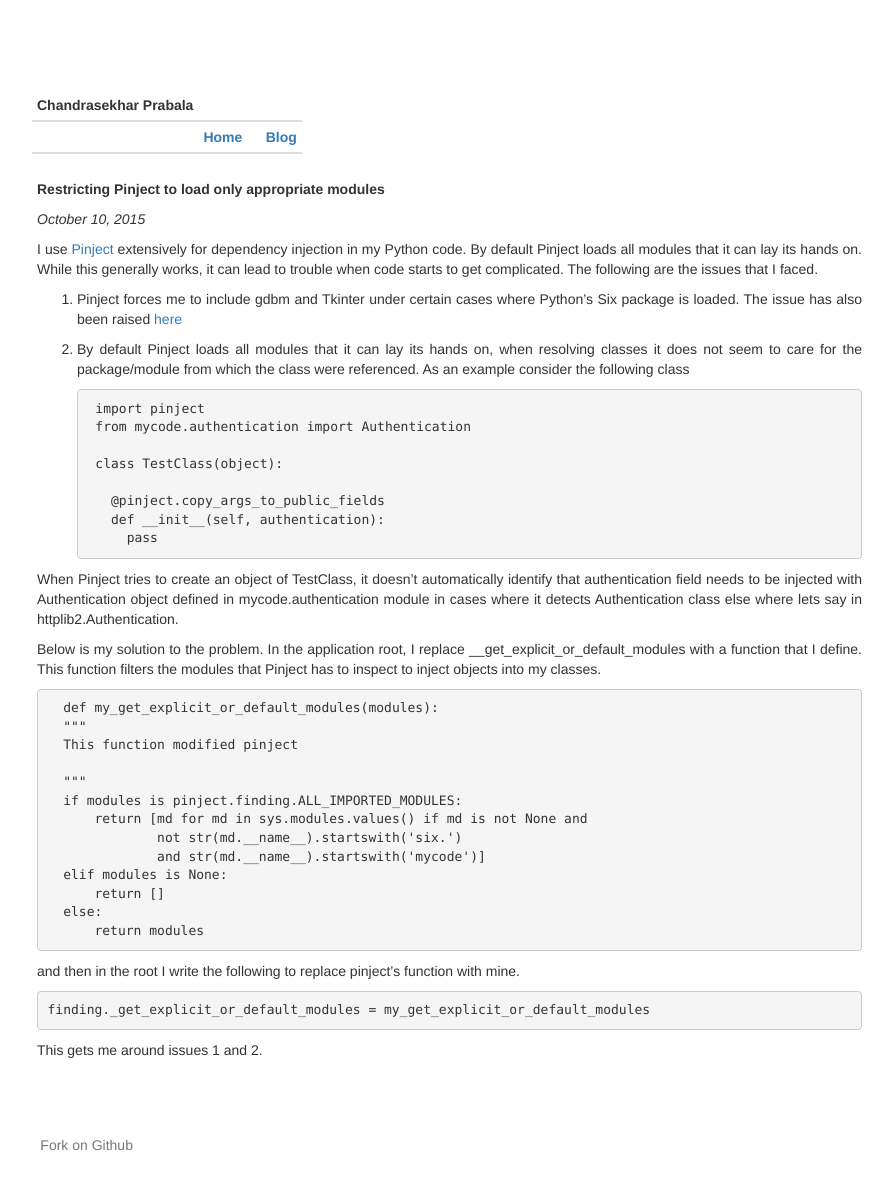
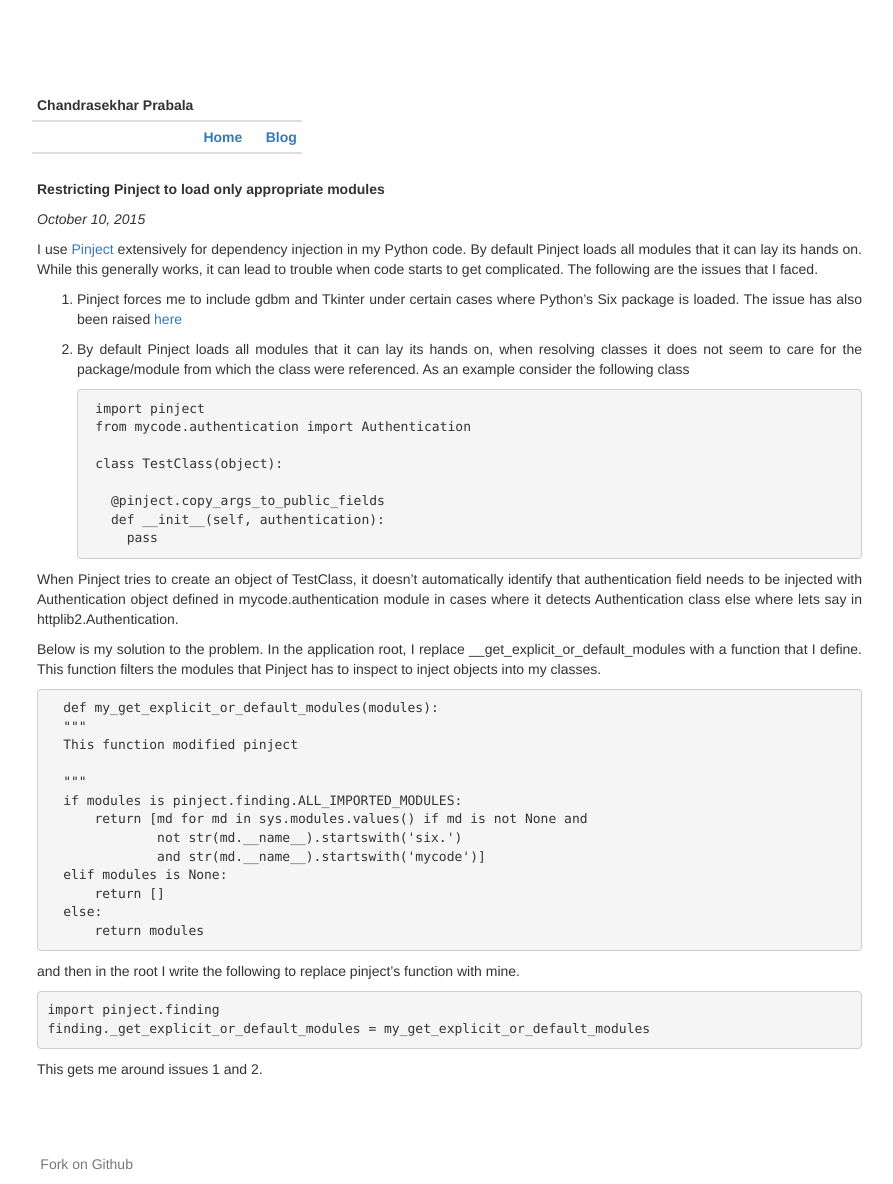
Before and after one commit to csprabala/csprabala.github.io, a Jekyll site: the page built from _posts/2015-10-10-Restricting_Pinject_from_loading_all_modules.md, in a window 1280 px wide. Shown: the whole page, without its empty margins (53-946 px from the left). Built offline with Jekyll 4.4.1, drawn with Linux system fonts in a browser that asks for light colours.

Commit message:
Add references

```diff
--- a/_posts/2015-10-10-Restricting_Pinject_from_loading_all_modules.md
+++ b/_posts/2015-10-10-Restricting_Pinject_from_loading_all_modules.md
@@ -45,6 +45,7 @@
 
 and then in the root I write the following to replace pinject's function with mine.
 
+    import pinject.finding
     finding._get_explicit_or_default_modules = my_get_explicit_or_default_modules
 
 This gets me around issues 1 and 2.
```
